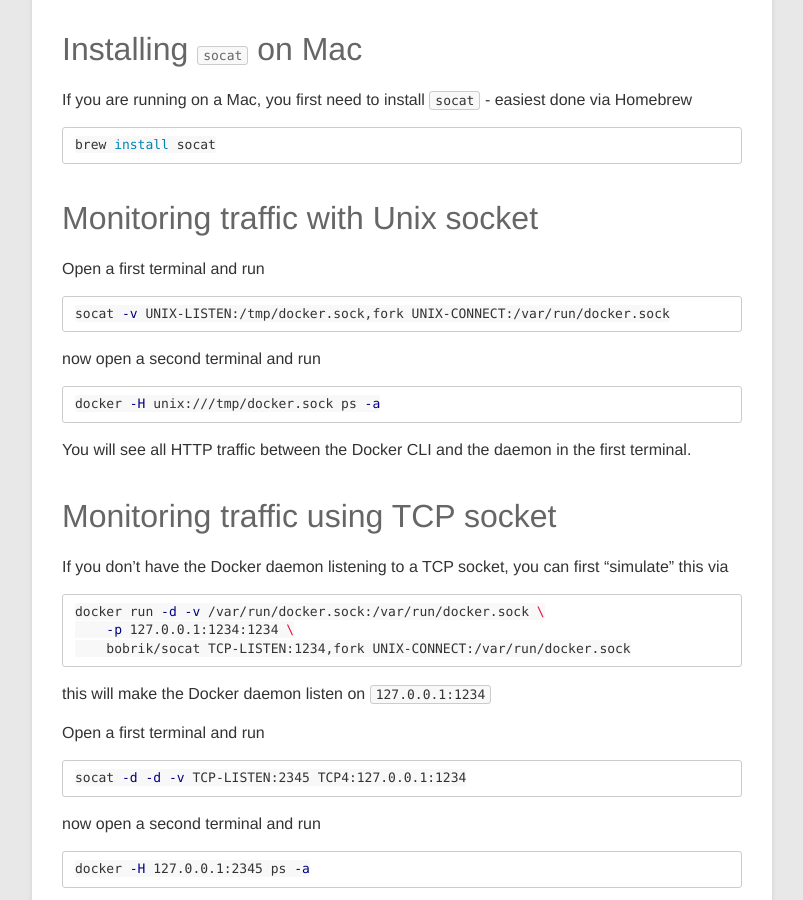
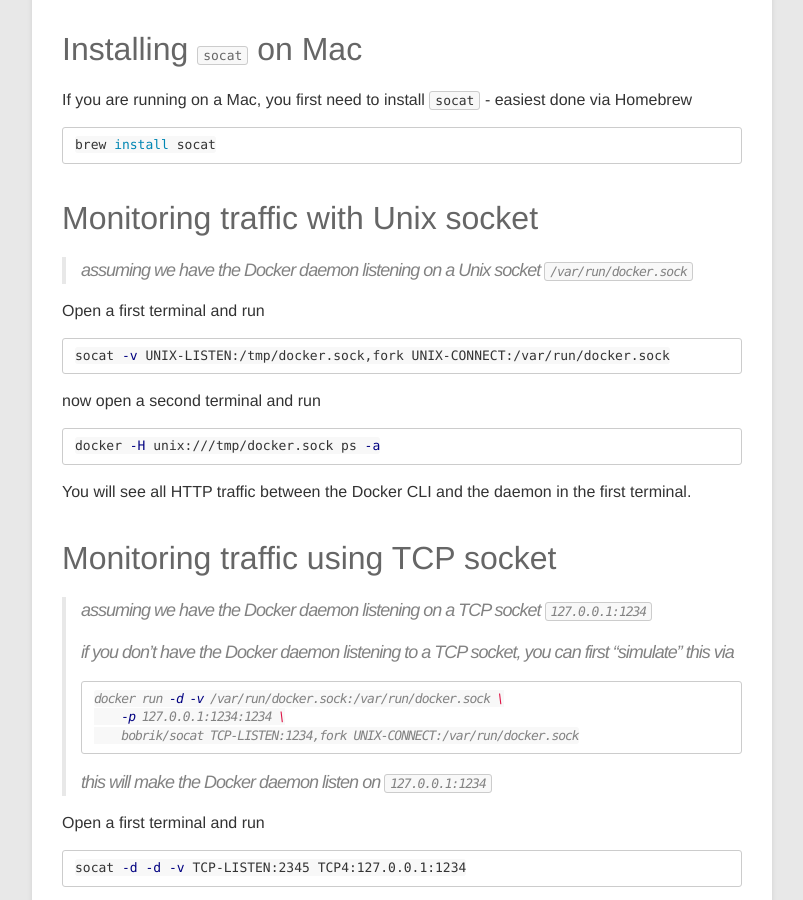
Before and after one commit to michaellihs/michaellihs.github.io, a Jekyll site: the page built from _posts/2020-01-02-socat-docker.markdown, in a window 1280 px wide and 900 px high, scrolled down 339 px. Shown: the whole window, without its empty margins (238-1041 px from the left). Built offline with Jekyll 4.4.1, drawn with Linux system fonts in a browser that asks for light colours; comment, search, counter and statistics services are not loaded.

Commit message:
improve post on docker on socat

````diff
--- a/_posts/2020-01-02-socat-docker.markdown
+++ b/_posts/2020-01-02-socat-docker.markdown
@@ -23,6 +23,8 @@
 Monitoring traffic with Unix socket
 -------------------------------------
 
+> assuming we have the Docker daemon listening on a Unix socket `/var/run/docker.sock`
+
 Open a first terminal and run
 
 ```bash
@@ -41,15 +43,17 @@
 Monitoring traffic using TCP socket
 -----------------------------------
 
-If you don't have the Docker daemon listening to a TCP socket, you can first "simulate" this via
-
-```bash
-docker run -d -v /var/run/docker.sock:/var/run/docker.sock \
-    -p 127.0.0.1:1234:1234 \
-    bobrik/socat TCP-LISTEN:1234,fork UNIX-CONNECT:/var/run/docker.sock
-```
-
-this will make the Docker daemon listen on `127.0.0.1:1234`
+> assuming we have the Docker daemon listening on a TCP socket `127.0.0.1:1234`
+>
+> if you don't have the Docker daemon listening to a TCP socket, you can first "simulate" this via
+>
+> ```bash
+> docker run -d -v /var/run/docker.sock:/var/run/docker.sock \
+>     -p 127.0.0.1:1234:1234 \
+>     bobrik/socat TCP-LISTEN:1234,fork UNIX-CONNECT:/var/run/docker.sock
+> ```
+>
+> this will make the Docker daemon listen on `127.0.0.1:1234`
 
 Open a first terminal and run
 
````
